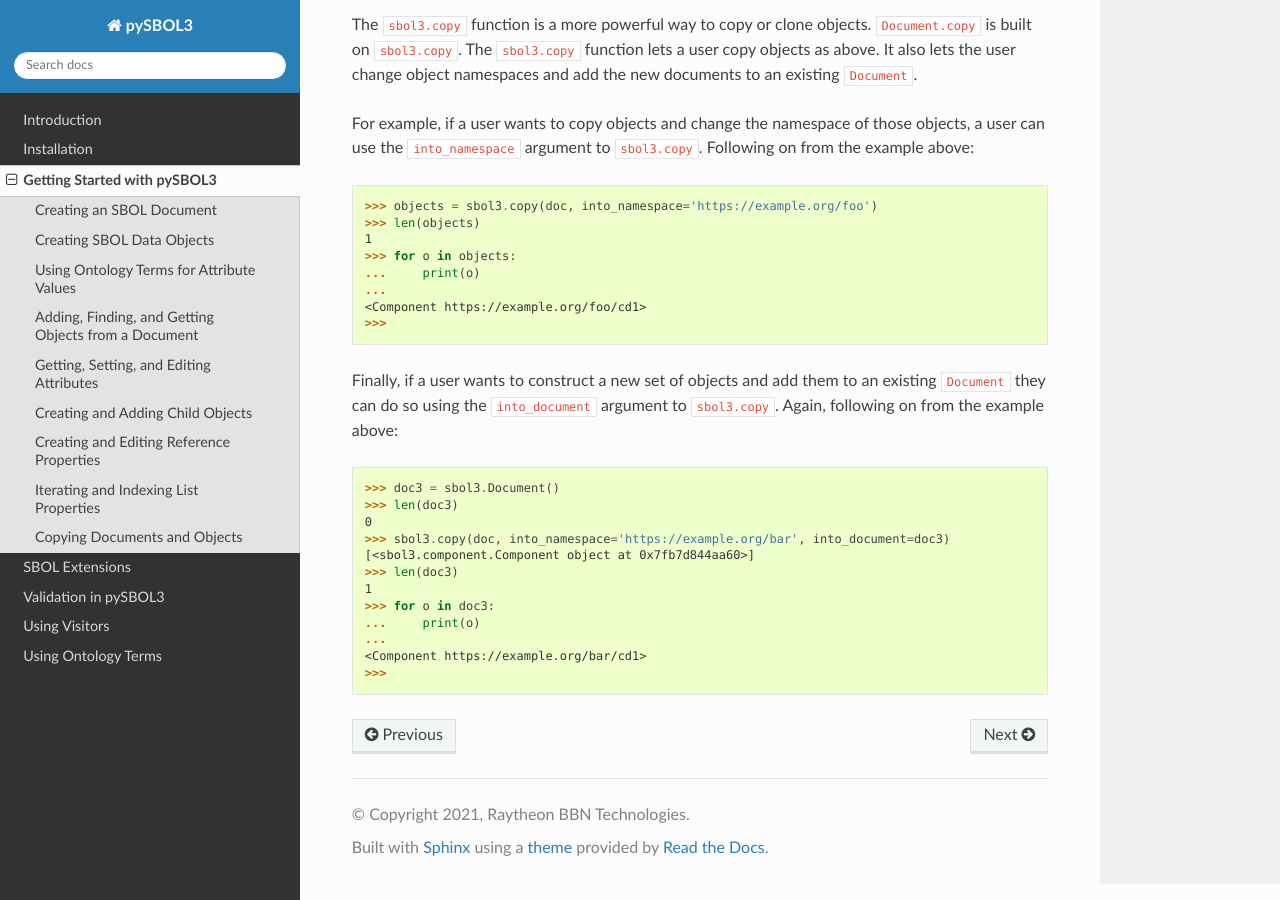
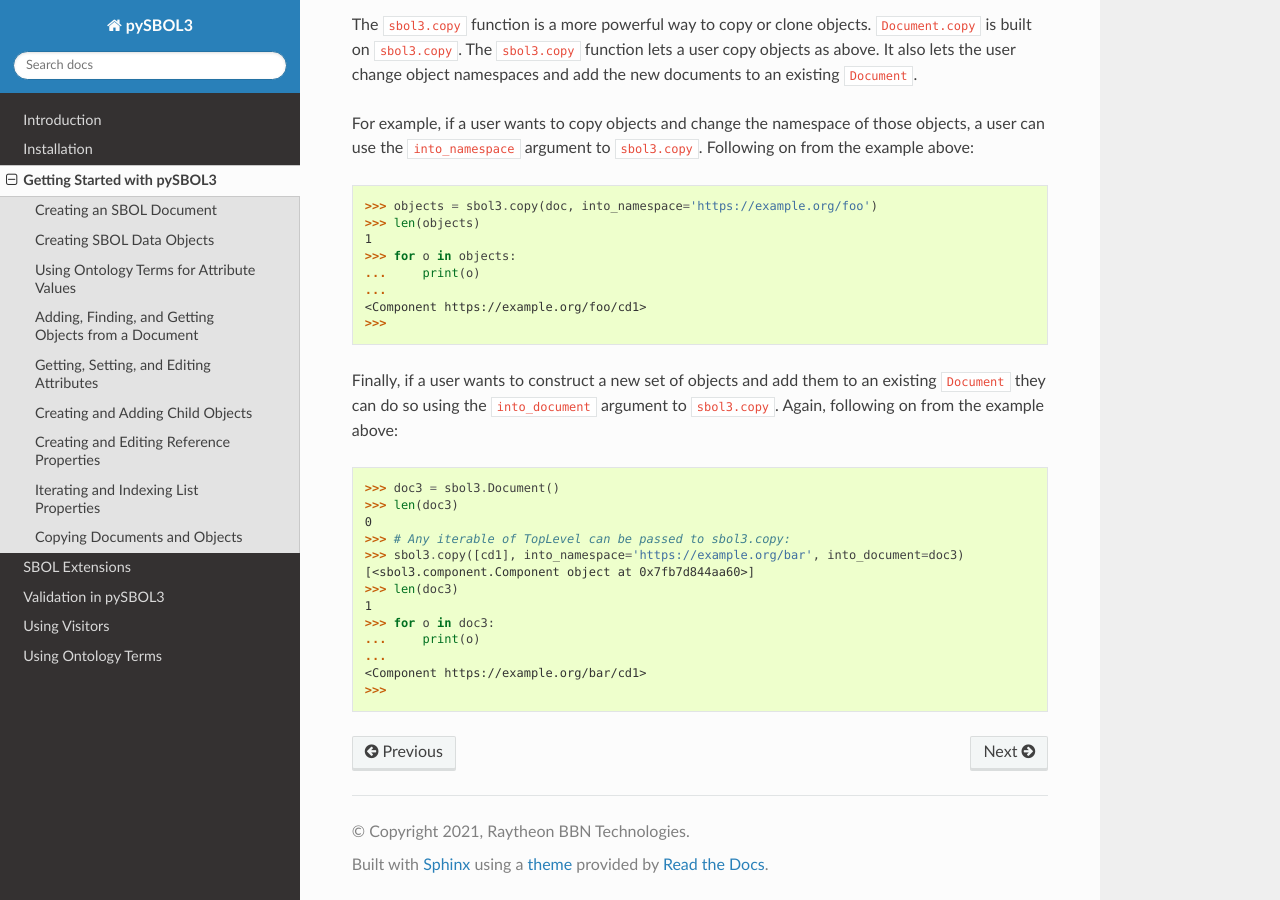
Before and after one commit to SynBioDex/pySBOL3, a Sphinx documentation site: the page built from docs/getting_started.rst, in a window 1280 px wide and 900 px high, scrolled down 8953 px. Built offline with Sphinx 7.4.7 and the Read the Docs theme 2.0.0, drawn with Linux system fonts in a browser that asks for light colours.

Commit message:
Update example in docs
Use a list of objects instead of a Document, because we can.

```diff
--- a/docs/getting_started.rst
+++ b/docs/getting_started.rst
@@ -490,7 +490,8 @@ the example above:
     >>> doc3 = sbol3.Document()
     >>> len(doc3)
     0
-    >>> sbol3.copy(doc, into_namespace='https://example.org/bar', into_document=doc3)
+    >>> # Any iterable of TopLevel can be passed to sbol3.copy:
+    >>> sbol3.copy([cd1], into_namespace='https://example.org/bar', into_document=doc3)
     [<sbol3.component.Component object at 0x7fb7d844aa60>]
     >>> len(doc3)
     1
```
